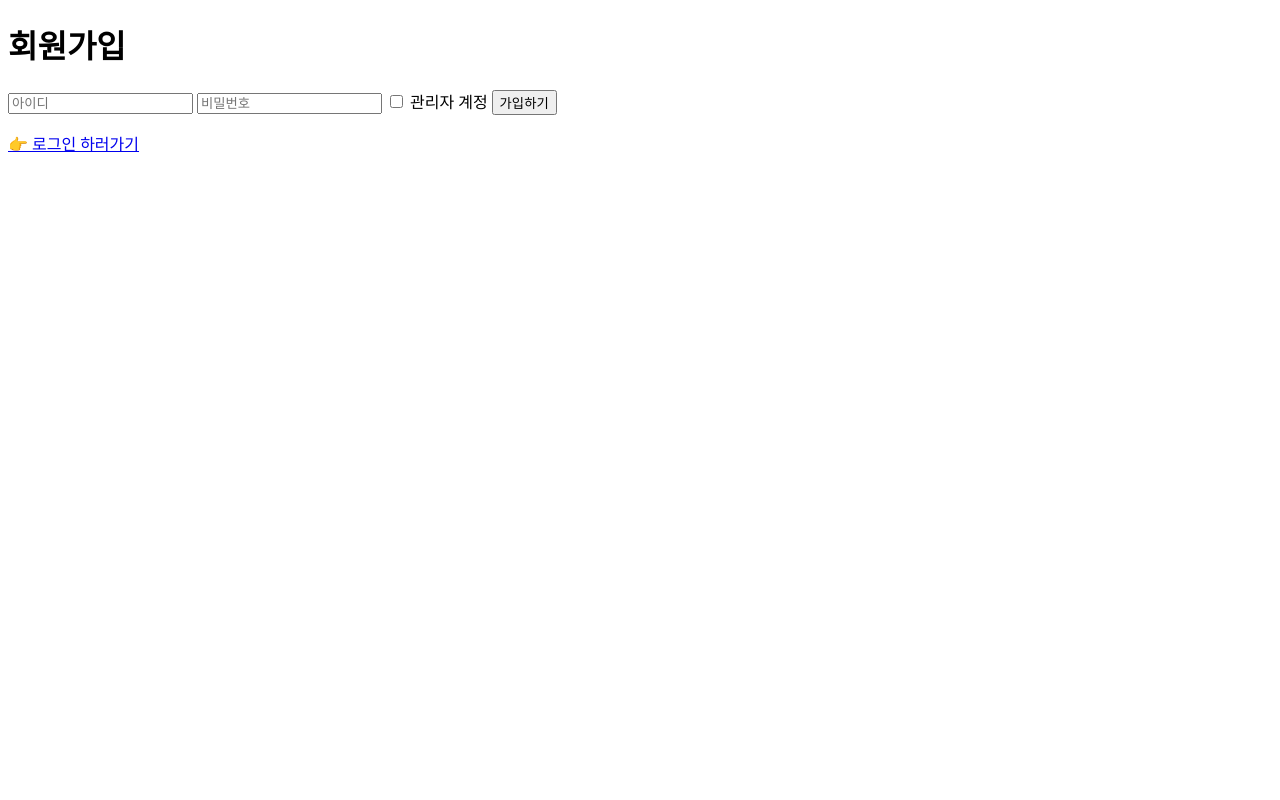
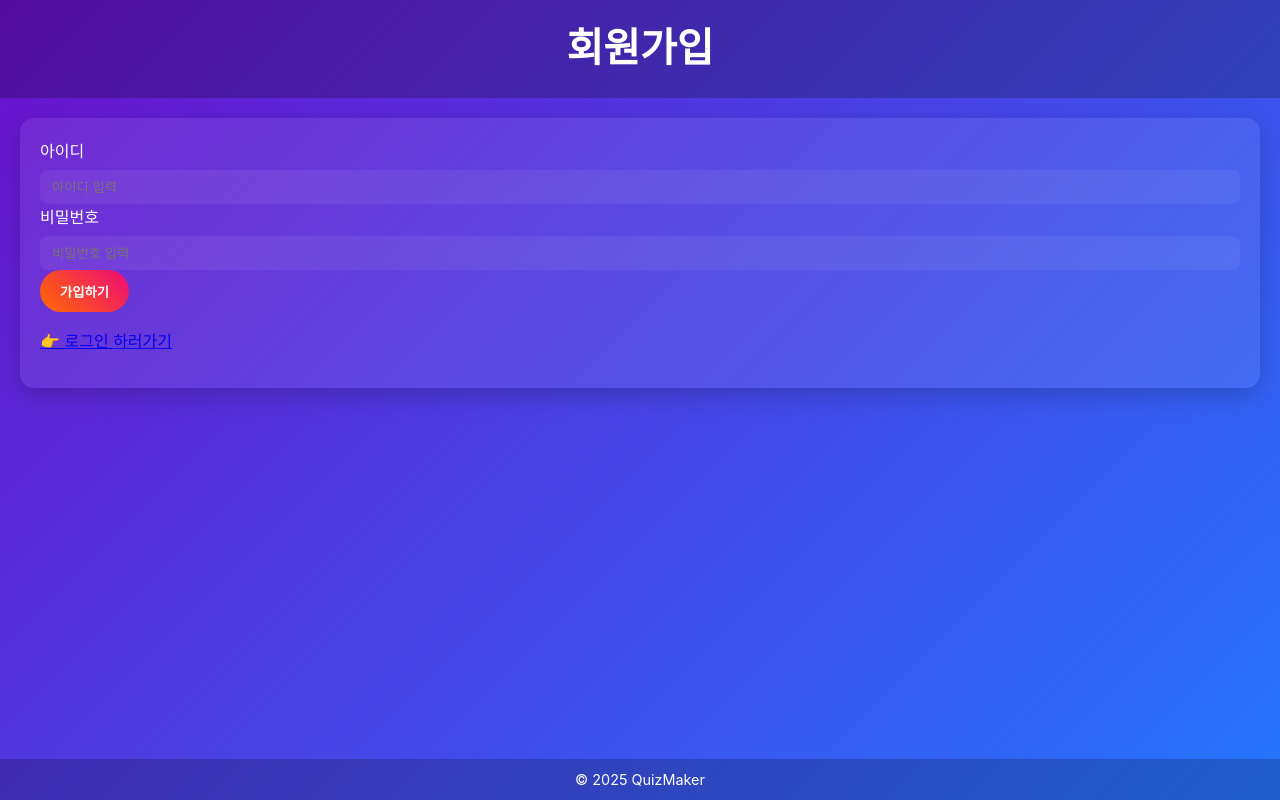
Before and after one commit to akzmft8282test1/region1, a website: page public/register.html in a window 1280 px wide. Drawn offline with Linux system fonts and the light colour scheme.

Commit message:
ㄴㅁㅇ

```diff
--- a/public/register.html
+++ b/public/register.html
@@ -4,19 +4,33 @@
     <meta charset="utf-8" />
     <meta name="viewport" content="width=device-width,initial-scale=1" />
     <title>회원가입</title>
+    <link rel="stylesheet" href="/styles.css" />
   </head>
   <body>
-    <h1>회원가입</h1>
-    <input id="username" placeholder="아이디" />
-    <input id="password" type="password" placeholder="비밀번호" />
-    <label>
-      <input type="checkbox" id="admin" />
-      관리자 계정
-    </label>
-    <button id="registerBtn">가입하기</button>
-    <p id="status"></p>
+    <header class="header">
+      <h1>회원가입</h1>
+    </header>
 
-    <p><a href="/login.html">👉 로그인 하러가기</a></p>
+    <main style="padding: 1.25rem; flex: 1">
+      <section class="card">
+        <label for="username">아이디</label>
+        <input id="username" class="input-text" placeholder="아이디 입력" />
+
+        <label for="password">비밀번호</label>
+        <input
+          id="password"
+          type="password"
+          class="input-text"
+          placeholder="비밀번호 입력"
+        />
+
+        <button id="registerBtn" class="btn-primary">가입하기</button>
+        <p id="status"></p>
+        <p><a href="/login">👉 로그인 하러가기</a></p>
+      </section>
+    </main>
+
+    <footer class="footer">© 2025 QuizMaker</footer>
 
     <script>
       document
@@ -24,7 +38,6 @@
         .addEventListener("click", async () => {
           const username = document.getElementById("username").value.trim();
           const password = document.getElementById("password").value.trim();
-          const admin = document.getElementById("admin").checked;
           const status = document.getElementById("status");
 
           if (!username || !password) {
@@ -37,7 +50,7 @@
             const res = await fetch("/api/register", {
               method: "POST",
               headers: { "Content-Type": "application/json" },
-              body: JSON.stringify({ username, password, admin }),
+              body: JSON.stringify({ username, password }),
             });
             const data = await res.json();
 
--- a/server/index.js
+++ b/server/index.js
@@ -136,6 +136,10 @@ app.get("/quiz/:slug/leaderboard", (req, res) =>
 app.get("/quiz/:slug", (req, res) =>
   sendFileResponse(res, "quiz/template.html"),
 );
+
+// ✅ 로그인 / 회원가입 페이지 라우팅
+app.get("/login", (req, res) => sendFileResponse(res, "login.html"));
+app.get("/register", (req, res) => sendFileResponse(res, "register.html"));
 
 /* ------------------------------
    Auth Routes (회원가입 / 로그인)
```
Also changed, not shown: public/login.html (+24 -7 lines).
